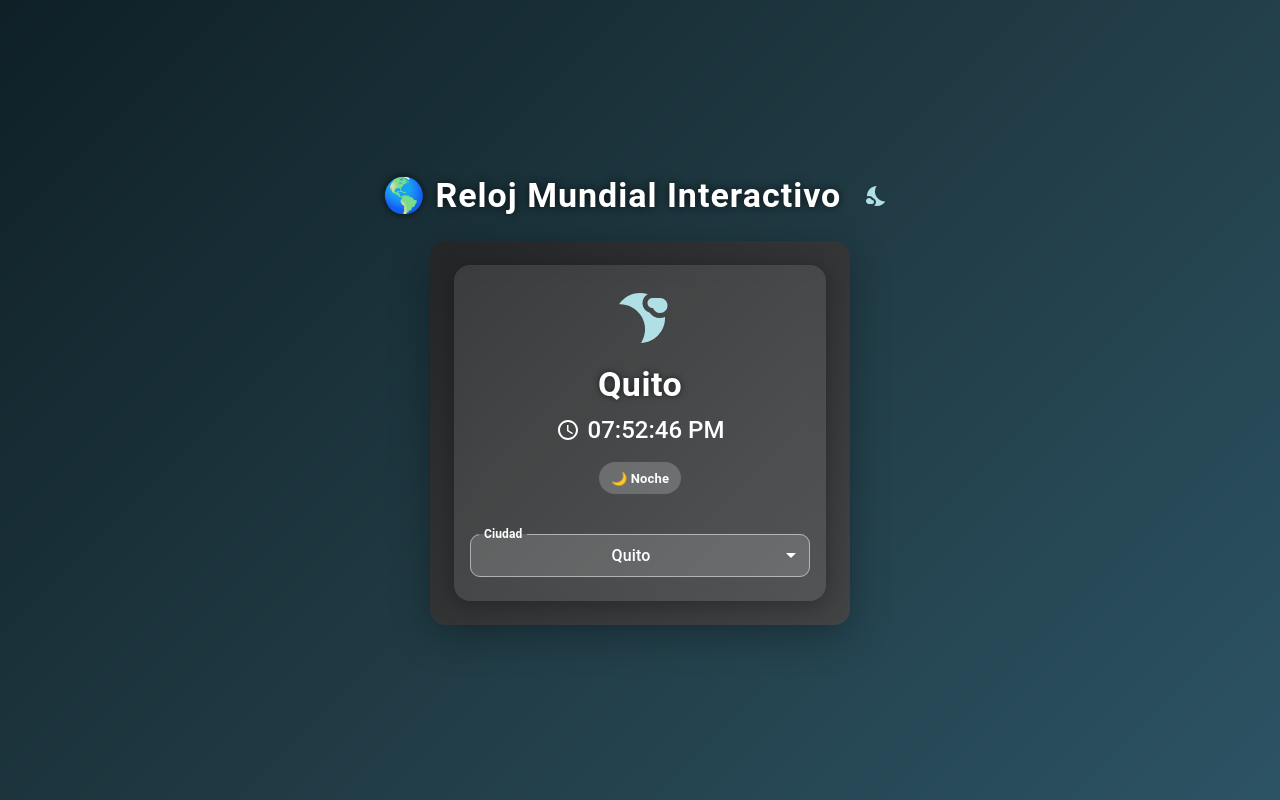
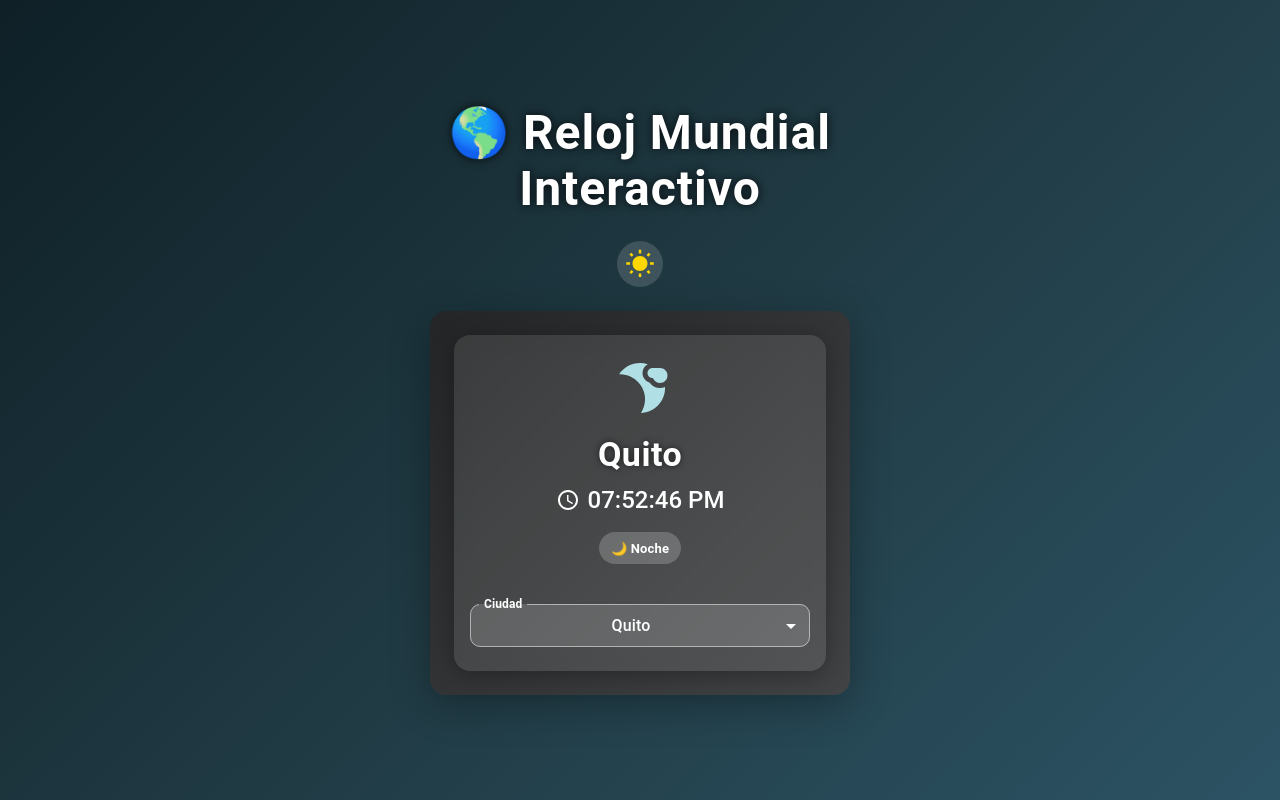
Before and after one commit to Patogol35/horamundial, a React (Vite) app: page / in a window 1280 px wide. Built offline with nearby package versions, Linux system fonts and the light colour scheme.

Commit message:
Update App.jsx

```diff
--- a/src/App.jsx
+++ b/src/App.jsx
@@ -6,7 +6,6 @@ import WorldClock from "./WorldClock";
 export default function App() {
   const [isDay, setIsDay] = useState(true);
 
-  // Detecta si es día o noche según la hora local
   useEffect(() => {
     const checkDay = () => {
       const hour = new Date().getHours();
@@ -17,8 +16,7 @@ export default function App() {
     return () => clearInterval(interval);
   }, []);
 
-  // Permitir cambiar manualmente
-  const toggleTheme = () => setIsDay((prev) => !prev);
+  const toggleMode = () => setIsDay(!isDay);
 
   return (
     <>
@@ -27,44 +25,32 @@ export default function App() {
         sx={{
           minHeight: "100vh",
           width: "100vw",
-          overflow: "hidden",
           background: isDay
-            ? "linear-gradient(135deg, #b3e5fc, #e1f5fe)" // Más claro y legible
+            ? "linear-gradient(135deg, #8ec5fc, #e0c3fc)"
             : "linear-gradient(135deg, #0f2027, #203a43, #2c5364)",
           display: "flex",
           flexDirection: "column",
           alignItems: "center",
           justifyContent: "center",
           textAlign: "center",
-          transition: "background 1s ease-in-out",
-          p: 2,
+          transition: "all 1s ease-in-out",
+          overflowX: "hidden",
+          p: 3,
         }}
       >
-        <Container
-          maxWidth="sm"
-          sx={{
-            px: { xs: 2, sm: 3 },
-          }}
-        >
-          <Box
-            sx={{
-              display: "flex",
-              alignItems: "center",
-              justifyContent: "center",
-              gap: 2,
-              mb: 3,
-            }}
-          >
+        <Container maxWidth="sm">
           <Typography
-              variant="h4"
+            variant="h3"
             component="h1"
+            gutterBottom
             sx={{
               fontWeight: 700,
-                color: isDay ? "#01579b" : "#fff",
+              color: isDay ? "#0D47A1" : "#fff",
               textShadow: isDay
-                  ? "0 0 6px rgba(255,255,255,0.5)"
-                  : "0 0 10px rgba(0,0,0,0.7)",
+                ? "0px 0px 6px rgba(255,255,255,0.6)"
+                : "0px 0px 10px rgba(0,0,0,0.8)",
               letterSpacing: 1,
+              mb: 3,
               transition: "color 1s ease",
             }}
           >
@@ -72,18 +58,22 @@ export default function App() {
           </Typography>
 
           <IconButton
-              onClick={toggleTheme}
+            onClick={toggleMode}
             sx={{
-                color: isDay ? "#fdd835" : "#b0e0e6",
-                fontSize: 36,
-                transition: "color 0.5s ease",
+              color: "#fff",
+              background: "rgba(255,255,255,0.15)",
+              backdropFilter: "blur(8px)",
+              borderRadius: "50%",
+              mb: 3,
+              "&:hover": {
+                background: "rgba(255,255,255,0.25)",
+              },
             }}
           >
-              {isDay ? <WbSunny /> : <NightsStay />}
+            {isDay ? <NightsStay sx={{ fontSize: 30, color: "#FFD700" }} /> : <WbSunny sx={{ fontSize: 30, color: "#FFD700" }} />}
           </IconButton>
-          </Box>
 
-          <WorldClock forceDay={isDay} />
+          <WorldClock isDay={isDay} />
         </Container>
       </Box>
     </>
```
Lines whose indentation alone changed are shown as unchanged.
